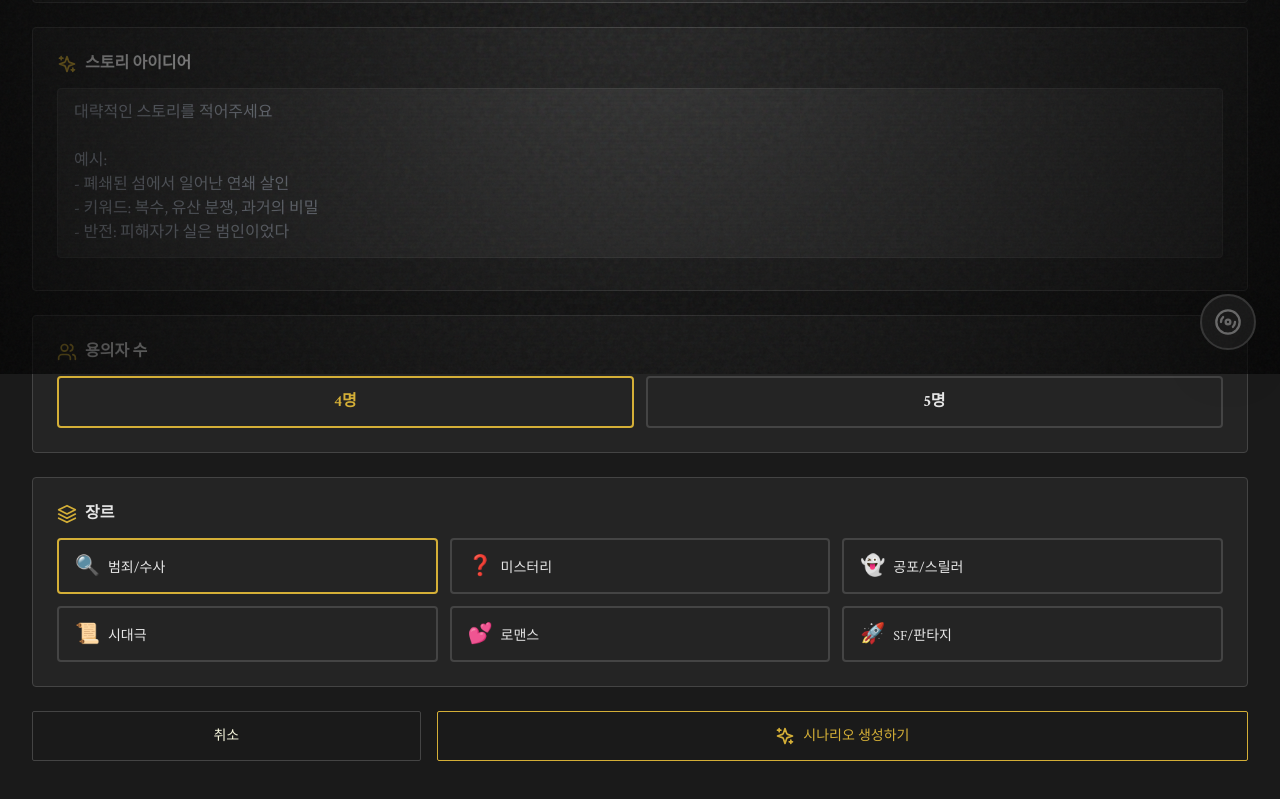
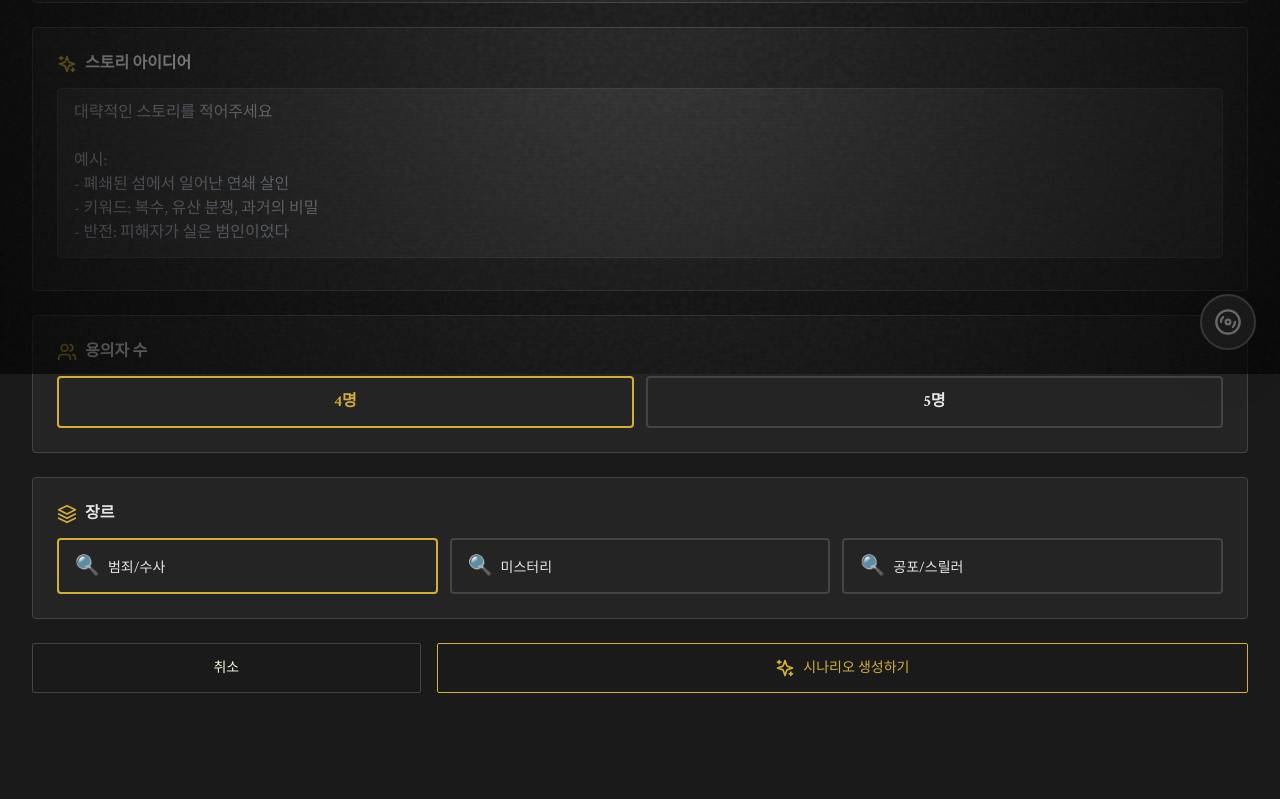
Before and after one commit to wldn-di/hongyeon, a React (Vite) app in the folder S14P11A707-frontend/: page /create-scenario in a window 1280 px wide. Shown: the part 426-1225 px from the top of the page. After the commit the page ends 1167 px from the top, so only its background shows below. Built offline with nearby package versions, Linux system fonts and the light colour scheme; no server answers.

Commit message:
fix:오류 수정

```diff
--- a/S14P11A707-frontend/src/pages/CreateScenario.jsx
+++ b/S14P11A707-frontend/src/pages/CreateScenario.jsx
@@ -13,11 +13,8 @@ import { deleteScenario } from "@/features/scenarios/api/scenariosApi";
 // 장르 옵션
 const genreOptions = [
   { value: "crime", label: "범죄/수사", icon: "🔍" },
-  { value: "mystery", label: "미스터리", icon: "❓" },
-  { value: "horror", label: "공포/스릴러", icon: "👻" },
-  { value: "historical", label: "시대극", icon: "📜" },
-  { value: "romance", label: "로맨스", icon: "💕" },
-  { value: "sf", label: "SF/판타지", icon: "🚀" },
+  { value: "mystery", label: "미스터리", icon: "🔍" },
+  { value: "horror", label: "공포/스릴러", icon: "🔍" }
 ];
 
 // 용의자 수 옵션
```
Also changed, not shown: 1 other file (tests, documents, lock files or other folders).
